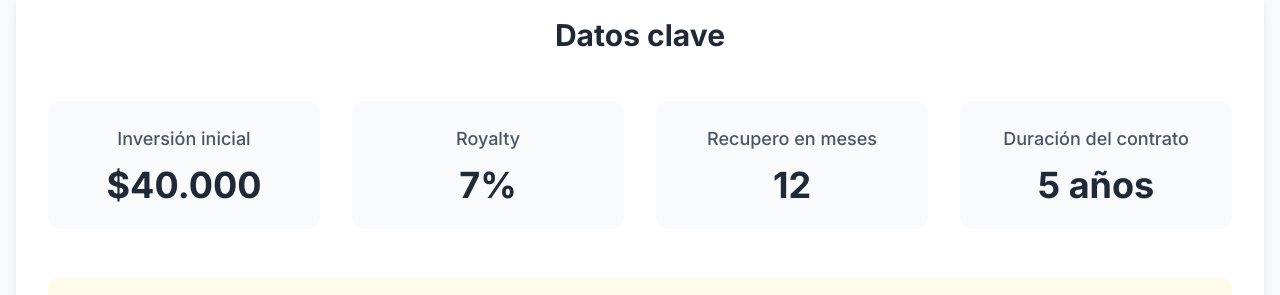
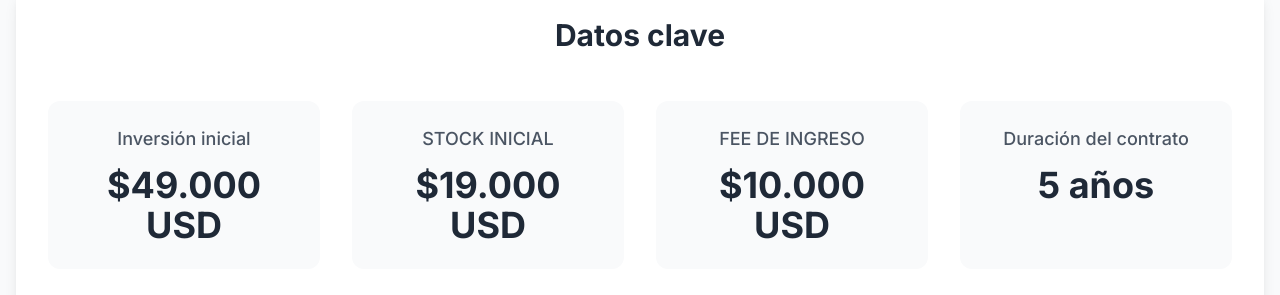
Before and after one commit to Gabih14/Web-WeTECH, a React (Vite) app: page /franquicias in a window 1280 px wide. Shown: the part 1300-1595 px from the top of the page. Built offline with nearby package versions, Linux system fonts and the light colour scheme; no server answers.

Commit message:
change data

```diff
--- a/src/pages/Franquicias.tsx
+++ b/src/pages/Franquicias.tsx
@@ -268,15 +268,15 @@ export const Franquicias = () => {
             <div className="grid grid-cols-1 sm:grid-cols-2 lg:grid-cols-4 gap-6 sm:gap-8 text-center mb-8 sm:mb-12">
               <div className="bg-gray-50 rounded-xl p-4 sm:p-6">
                 <h4 className="text-sm sm:text-base lg:text-lg font-medium text-gray-600 mb-2 sm:mb-3">Inversión inicial</h4>
-                <p className="text-2xl sm:text-3xl lg:text-4xl font-bold text-gray-800">$40.000</p>
+                <p className="text-2xl sm:text-3xl lg:text-4xl font-bold text-gray-800">$49.000 USD</p>
               </div>
               <div className="bg-gray-50 rounded-xl p-4 sm:p-6">
-                <h4 className="text-sm sm:text-base lg:text-lg font-medium text-gray-600 mb-2 sm:mb-3">Royalty</h4>
-                <p className="text-2xl sm:text-3xl lg:text-4xl font-bold text-gray-800">7%</p>
+                <h4 className="text-sm sm:text-base lg:text-lg font-medium text-gray-600 mb-2 sm:mb-3">STOCK INICIAL</h4>
+                <p className="text-2xl sm:text-3xl lg:text-4xl font-bold text-gray-800">$19.000 USD</p>
               </div>
               <div className="bg-gray-50 rounded-xl p-4 sm:p-6">
-                <h4 className="text-sm sm:text-base lg:text-lg font-medium text-gray-600 mb-2 sm:mb-3">Recupero en meses</h4>
-                <p className="text-2xl sm:text-3xl lg:text-4xl font-bold text-gray-800">12</p>
+                <h4 className="text-sm sm:text-base lg:text-lg font-medium text-gray-600 mb-2 sm:mb-3">FEE DE INGRESO</h4>
+                <p className="text-2xl sm:text-3xl lg:text-4xl font-bold text-gray-800">$10.000 USD</p>
               </div>
               <div className="bg-gray-50 rounded-xl p-4 sm:p-6">
                 <h4 className="text-sm sm:text-base lg:text-lg font-medium text-gray-600 mb-2 sm:mb-3">Duración del contrato</h4>
@@ -316,7 +316,7 @@ export const Franquicias = () => {
                 Nota con Canudas
               </a>
               <a
-                href="mailto:mendoza@wetech.ar?subject=Consulta sobre Franquicias WeTECH&body=Hola, me interesa conocer más sobre las franquicias WeTECH. Me gustaría recibir más información."
+                href="mailto:franquicias@wetech.ar?subject=Consulta sobre Franquicias WeTECH&body=Hola, me interesa conocer más sobre las franquicias WeTECH. Me gustaría recibir más información."
                 className="bg-yellow-400 hover:bg-yellow-500 text-black px-4 sm:px-6 py-2 sm:py-3 rounded-full text-sm sm:text-base font-medium transition-colors inline-block text-center"
               >
                 Email
```
